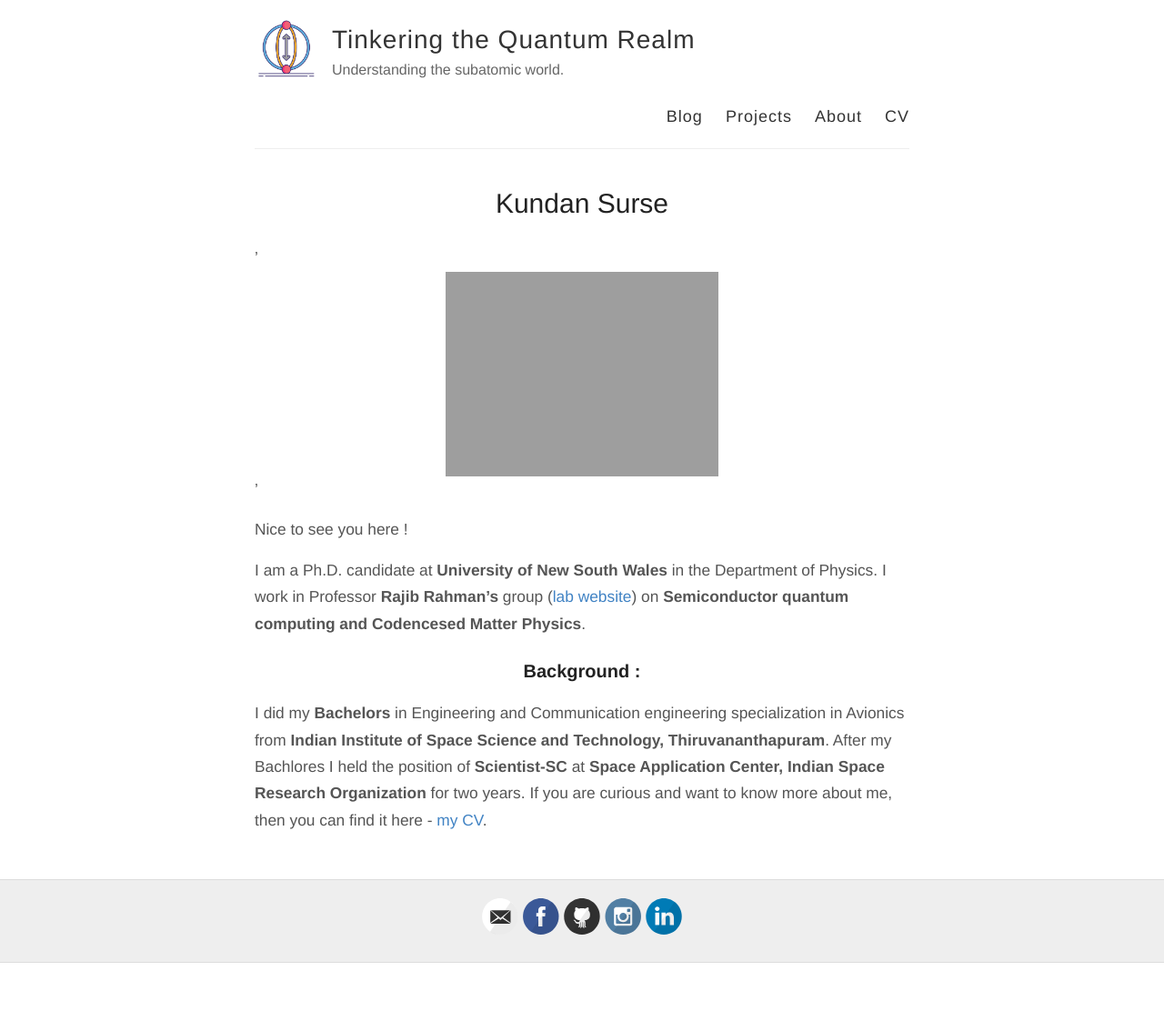
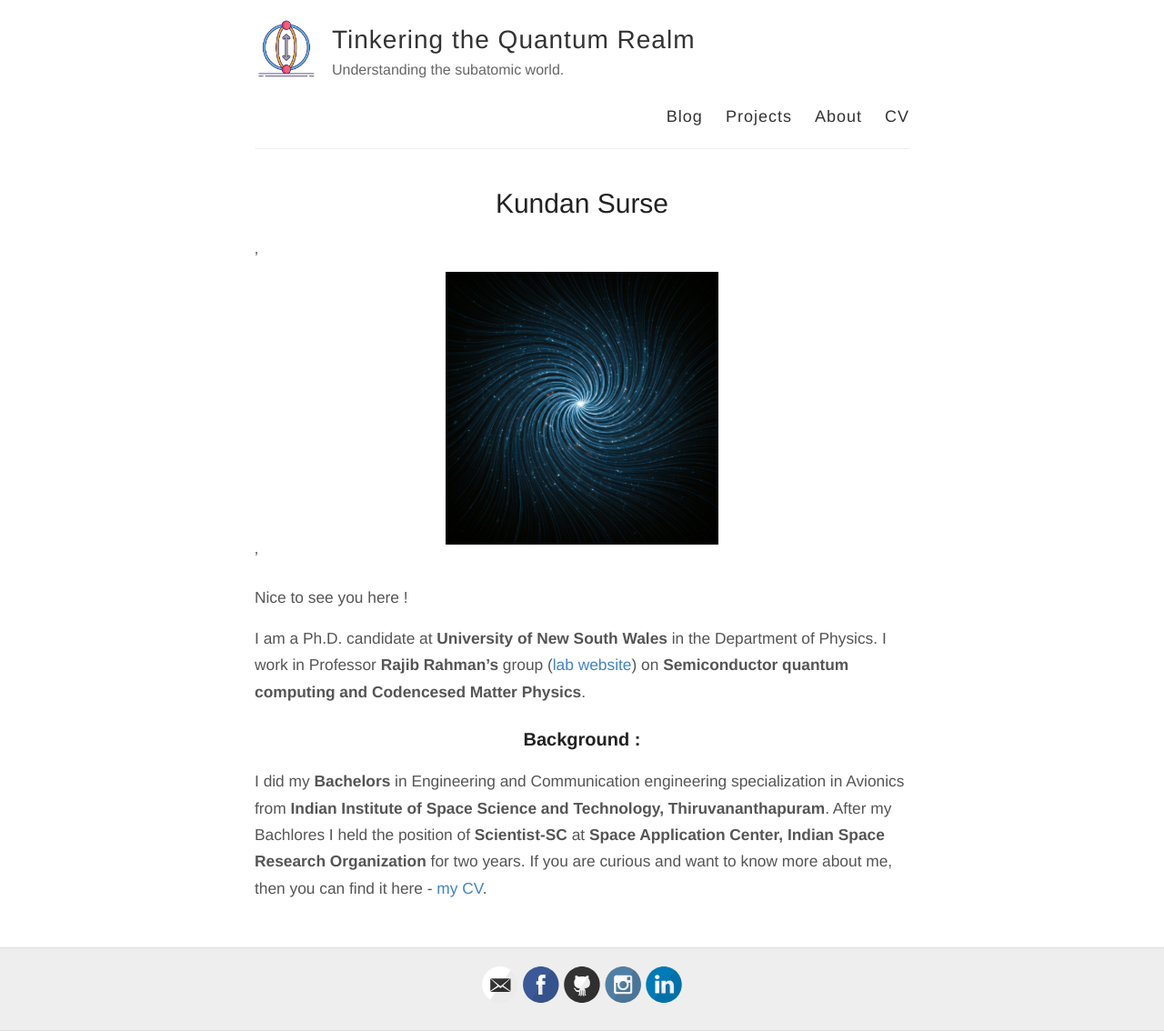
Before and after one commit to KundanSurse/KundanSurse.github.io, a Jekyll site: the page built from about.md, in a window 1280 px wide. Shown: the whole page at 91% size. Built offline with Jekyll 4.4.1, drawn with Linux system fonts in a browser that asks for light colours; some web fonts are replaced; before the commit the page ends 1059 px from its top, so only the background shows below that.

Commit message:
Update about.md

```diff
--- a/about.md
+++ b/about.md
@@ -4,7 +4,7 @@
 permalink: /about/
 ---
 
-'![Me]({{ site.url }}/assets/images/my_photo.jpg){:width="300px"}'
+'![Me]({{ site.url }}/assets/images/Spin.jpeg){:width="300px"}'
 
 Nice to see you here !
 
```
